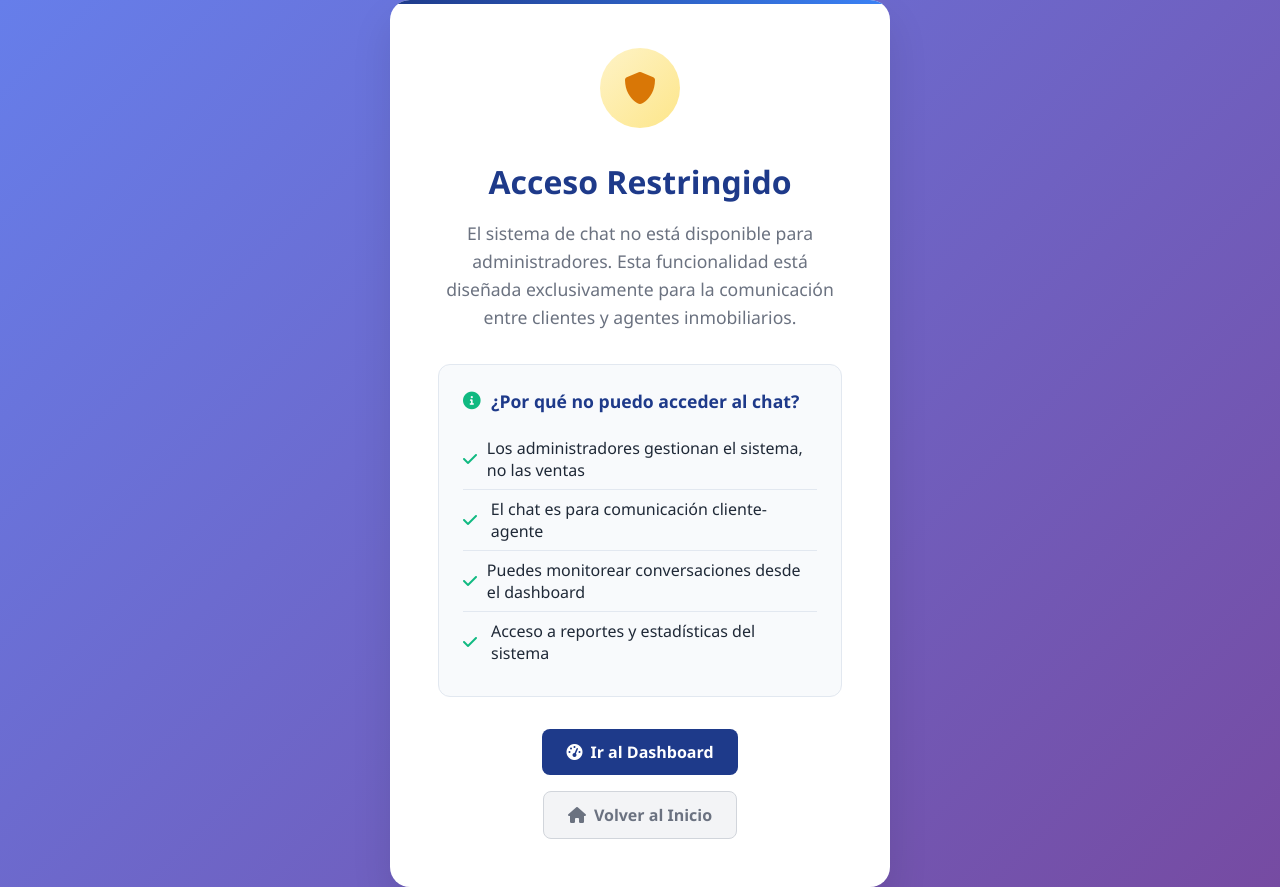
After one commit to LEGER-MAIN/propeasyJAK, a PHP site: page /app/views/errors/chat_admin_restricted.php in a window 1280 px wide. The commit adds this page. Run offline with PHP 8.4, Linux system fonts and the light colour scheme; some libraries are stand-ins or nearby versions.

Commit message:
Restringir chat al admin

```diff
--- /dev/null
+++ b/app/views/errors/chat_admin_restricted.php
@@ -0,0 +1,234 @@
+<!DOCTYPE html>
+<html lang="es">
+<head>
+    <meta charset="UTF-8">
+    <meta name="viewport" content="width=device-width, initial-scale=1.0">
+    <title>Acceso Restringido - PropEasy</title>
+    <link href="https://cdnjs.cloudflare.com/ajax/libs/font-awesome/6.0.0/css/all.min.css" rel="stylesheet">
+    <style>
+        :root {
+            --color-azul-marino: #1e3a8a;
+            --color-azul-marino-light: #dbeafe;
+            --text-primary: #1f2937;
+            --bg-light: #ffffff;
+            --color-gris-claro: #e5e7eb;
+            --shadow-sm: 0 1px 2px 0 rgba(0, 0, 0, 0.05);
+        }
+
+        * {
+            margin: 0;
+            padding: 0;
+            box-sizing: border-box;
+        }
+
+        body {
+            font-family: 'Segoe UI', Tahoma, Geneva, Verdana, sans-serif;
+            background: linear-gradient(135deg, #667eea 0%, #764ba2 100%);
+            min-height: 100vh;
+            display: flex;
+            align-items: center;
+            justify-content: center;
+            color: var(--text-primary);
+        }
+
+        .error-container {
+            background: white;
+            border-radius: 20px;
+            box-shadow: 0 20px 40px rgba(0, 0, 0, 0.1);
+            padding: 3rem;
+            text-align: center;
+            max-width: 500px;
+            width: 90%;
+            position: relative;
+            overflow: hidden;
+        }
+
+        .error-container::before {
+            content: '';
+            position: absolute;
+            top: 0;
+            left: 0;
+            right: 0;
+            height: 4px;
+            background: linear-gradient(90deg, var(--color-azul-marino), #3b82f6);
+        }
+
+        .error-icon {
+            width: 80px;
+            height: 80px;
+            background: linear-gradient(135deg, #fef3c7, #fde68a);
+            border-radius: 50%;
+            display: flex;
+            align-items: center;
+            justify-content: center;
+            margin: 0 auto 2rem;
+            font-size: 2rem;
+            color: #d97706;
+        }
+
+        .error-title {
+            font-size: 2rem;
+            font-weight: 700;
+            color: var(--color-azul-marino);
+            margin-bottom: 1rem;
+        }
+
+        .error-message {
+            font-size: 1.1rem;
+            color: #6b7280;
+            margin-bottom: 2rem;
+            line-height: 1.6;
+        }
+
+        .error-details {
+            background: #f8fafc;
+            border: 1px solid #e2e8f0;
+            border-radius: 12px;
+            padding: 1.5rem;
+            margin-bottom: 2rem;
+            text-align: left;
+        }
+
+        .error-details h3 {
+            color: var(--color-azul-marino);
+            font-size: 1.1rem;
+            margin-bottom: 1rem;
+            display: flex;
+            align-items: center;
+            gap: 0.5rem;
+        }
+
+        .error-details ul {
+            list-style: none;
+            padding: 0;
+        }
+
+        .error-details li {
+            padding: 0.5rem 0;
+            border-bottom: 1px solid #e2e8f0;
+            display: flex;
+            align-items: center;
+            gap: 0.5rem;
+        }
+
+        .error-details li:last-child {
+            border-bottom: none;
+        }
+
+        .error-details i {
+            color: #10b981;
+            width: 20px;
+        }
+
+        .btn-group {
+            display: flex;
+            gap: 1rem;
+            justify-content: center;
+            flex-wrap: wrap;
+        }
+
+        .btn {
+            padding: 0.75rem 1.5rem;
+            border-radius: 8px;
+            text-decoration: none;
+            font-weight: 600;
+            transition: all 0.3s ease;
+            display: inline-flex;
+            align-items: center;
+            gap: 0.5rem;
+        }
+
+        .btn-primary {
+            background: var(--color-azul-marino);
+            color: white;
+        }
+
+        .btn-primary:hover {
+            background: #1e40af;
+            transform: translateY(-2px);
+        }
+
+        .btn-secondary {
+            background: #f3f4f6;
+            color: #6b7280;
+            border: 1px solid #d1d5db;
+        }
+
+        .btn-secondary:hover {
+            background: #e5e7eb;
+            transform: translateY(-2px);
+        }
+
+        @media (max-width: 640px) {
+            .error-container {
+                padding: 2rem;
+                margin: 1rem;
+            }
+
+            .error-title {
+                font-size: 1.5rem;
+            }
+
+            .btn-group {
+                flex-direction: column;
+            }
+
+            .btn {
+                width: 100%;
+                justify-content: center;
+            }
+        }
+    </style>
+</head>
+<body>
+    <div class="error-container">
+        <div class="error-icon">
+            <i class="fas fa-shield-alt"></i>
+        </div>
+
+        <h1 class="error-title">Acceso Restringido</h1>
+
+        <p class="error-message">
+            El sistema de chat no está disponible para administradores.
+            Esta funcionalidad está diseñada exclusivamente para la comunicación
+            entre clientes y agentes inmobiliarios.
+        </p>
+
+        <div class="error-details">
+            <h3>
+                <i class="fas fa-info-circle"></i>
+                ¿Por qué no puedo acceder al chat?
+            </h3>
+            <ul>
+                <li>
+                    <i class="fas fa-check"></i>
+                    Los administradores gestionan el sistema, no las ventas
+                </li>
+                <li>
+                    <i class="fas fa-check"></i>
+                    El chat es para comunicación cliente-agente
+                </li>
+                <li>
+                    <i class="fas fa-check"></i>
+                    Puedes monitorear conversaciones desde el dashboard
+                </li>
+                <li>
+                    <i class="fas fa-check"></i>
+                    Acceso a reportes y estadísticas del sistema
+                </li>
+            </ul>
+        </div>
+
+        <div class="btn-group">
+            <a href="/dashboard" class="btn btn-primary">
+                <i class="fas fa-tachometer-alt"></i>
+                Ir al Dashboard
+            </a>
+            <a href="/" class="btn btn-secondary">
+                <i class="fas fa-home"></i>
+                Volver al Inicio
+            </a>
+        </div>
+    </div>
+</body>
+</html>
--- a/config/ngrok.php
+++ b/config/ngrok.php
@@ -67,7 +67,7 @@ function getWebSocketUrl() {
         }
 
         // Si no se puede obtener, usar la URL hardcodeada como fallback
-        return 'wss://e4c5a0211f2f.ngrok-free.app';
+        return 'wss://f278b5549a81.ngrok-free.app';
     }
 
     // 2. Para desarrollo local (sin ngrok)
--- a/database/scheme.sql
+++ b/database/scheme.sql
@@ -314,7 +314,7 @@ CREATE TABLE IF NOT EXISTS `logs_actividad` (
   KEY `idx_tabla_afectada` (`tabla_afectada`),
   KEY `idx_fecha_actividad` (`fecha_actividad`),
   CONSTRAINT `logs_actividad_ibfk_1` FOREIGN KEY (`usuario_id`) REFERENCES `usuarios` (`id`) ON DELETE SET NULL
-) ENGINE=InnoDB AUTO_INCREMENT=395 DEFAULT CHARSET=utf8mb4 COLLATE=utf8mb4_unicode_ci;
+) ENGINE=InnoDB AUTO_INCREMENT=402 DEFAULT CHARSET=utf8mb4 COLLATE=utf8mb4_unicode_ci;
 
 -- Data exporting was unselected.
 
@@ -354,7 +354,7 @@ CREATE TABLE IF NOT EXISTS `mensajes_directos` (
   KEY `idx_leido` (`leido`),
   CONSTRAINT `mensajes_directos_ibfk_1` FOREIGN KEY (`conversacion_id`) REFERENCES `conversaciones_directas` (`id`) ON DELETE CASCADE,
   CONSTRAINT `mensajes_directos_ibfk_2` FOREIGN KEY (`remitente_id`) REFERENCES `usuarios` (`id`) ON DELETE CASCADE
-) ENGINE=InnoDB AUTO_INCREMENT=62 DEFAULT CHARSET=utf8mb4 COLLATE=utf8mb4_unicode_ci;
+) ENGINE=InnoDB AUTO_INCREMENT=66 DEFAULT CHARSET=utf8mb4 COLLATE=utf8mb4_unicode_ci;
 
 -- Data exporting was unselected.
 
```
Also changed, not shown: app/controllers/ChatController.php (+179 -0 lines), app/views/components/navbar.php (+13 -3 lines), README.md.
